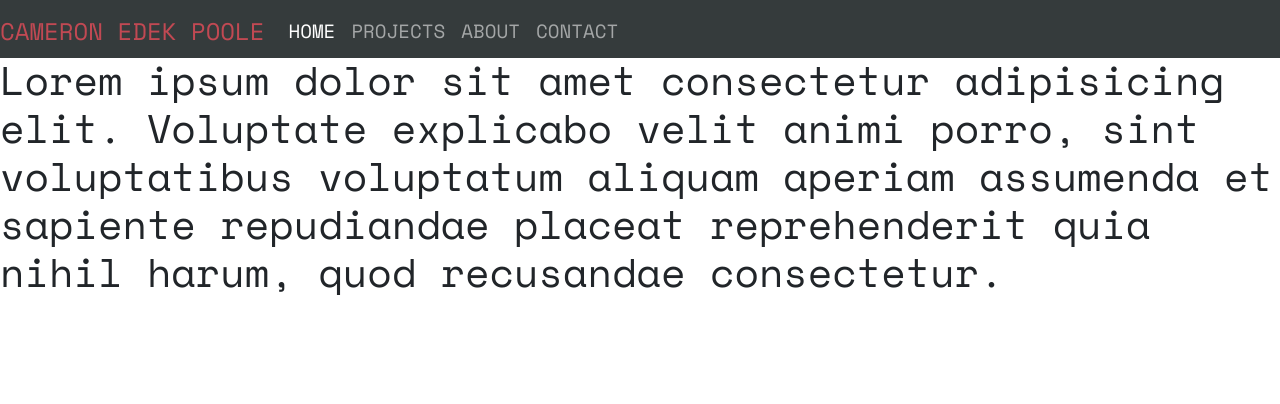
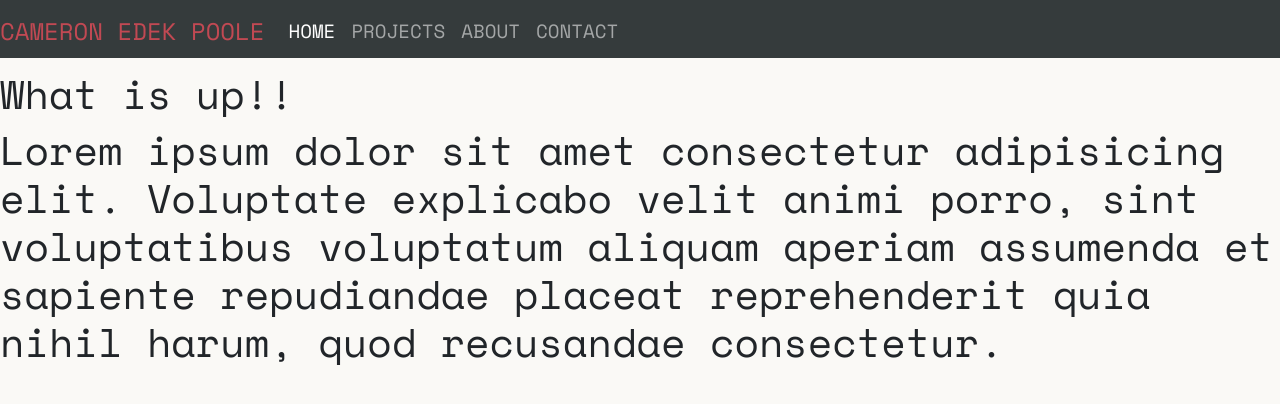
Before and after one commit to cedekpoole/react-portfolio, a React (Vite) app: page / in a window 1280 px wide. Shown: the top 404 px of the page. Built offline with nearby package versions, Linux system fonts and the light colour scheme.

Commit message:
add color variables to index.css and update styling g

```diff
--- a/src/index.css
+++ b/src/index.css
@@ -1,3 +1,16 @@
+:root {
+    --brand-color: #c14953;
+    --light-color: #faf9f6;
+    --dark-color: #353b3c;
+    --bg-color: #e8d6cb;
+}
+
 * {
     font-family: "Space Mono", sans-serif
 }
+
+#root {
+    padding-top: 70px;
+    background-color: #faf9f6;
+    min-height: 100vh;
+}
--- /dev/null
+++ b/src/pages/Home.css
@@ -0,0 +1,6 @@
+.portfolio-image {
+    width: 100%;
+    border-radius: 8px;
+    border: 1px solid var(--light-color);
+    box-shadow: 0 0.3rem 0.3rem 0 rgba(0, 0, 0, 0.5);
+  }
```
Also changed, not shown: src/components/Footer.css (added, +14 -0 lines).
